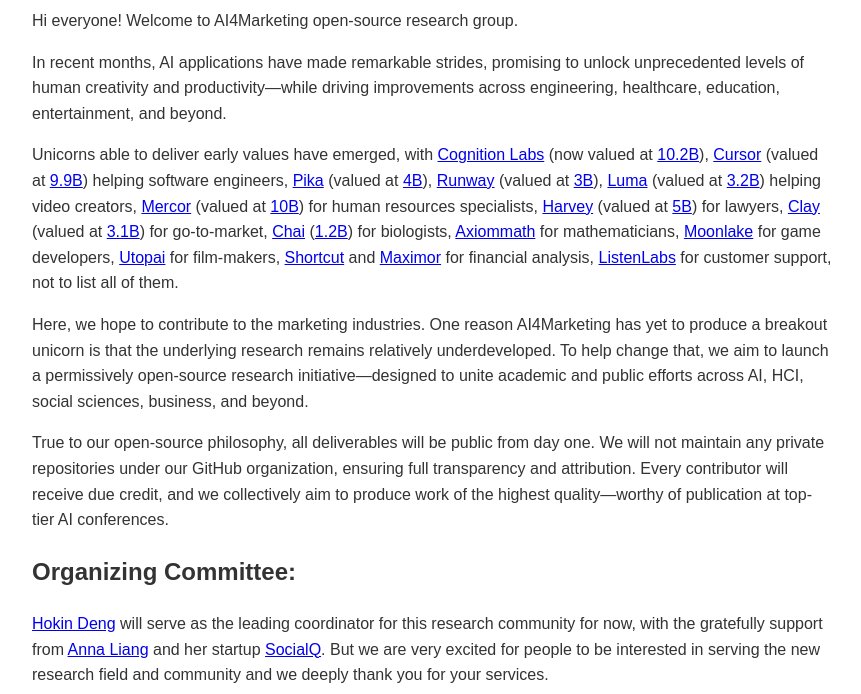
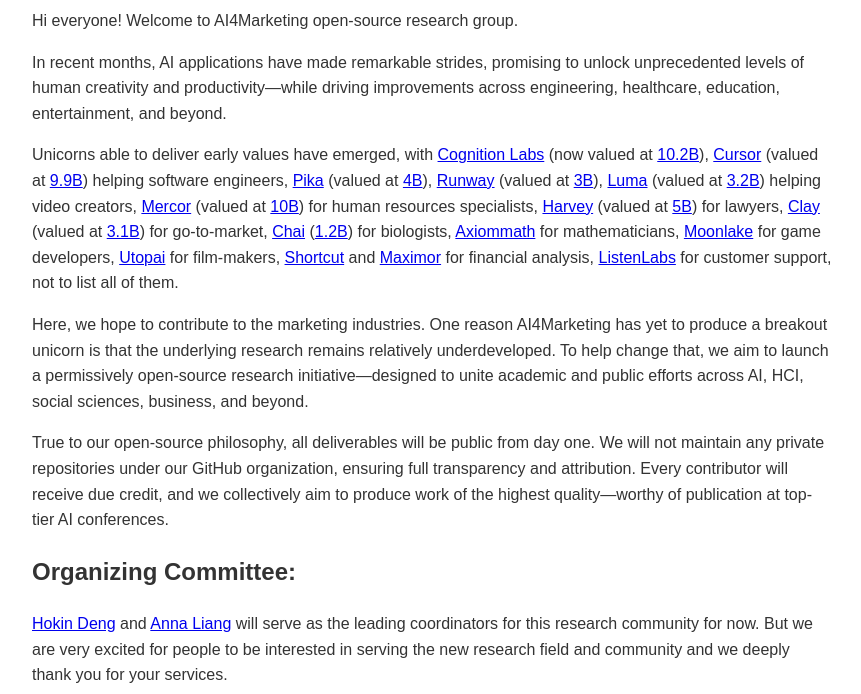
Before and after one commit to AI4Marketing/AI4Marketing.gitub.io, a plain HTML site: page index.html in a window 1280 px wide. Shown: the part 106-800 px from the top of the page, without its empty margins (208-1069 px from the left). Drawn offline with Linux system fonts and the light colour scheme.

Commit message:
Update index.html

```diff
--- a/index.html
+++ b/index.html
@@ -36,7 +36,7 @@
 
     <h2>Organizing Committee:</h2>
 
-    <p><a href="https://hokindeng.github.io/" target="_blank">Hokin Deng</a> will serve as the leading coordinator for this research community for now, with the gratefully support from <a href="https://www.linkedin.com/in/annaliang2024/" target="_blank">Anna Liang</a> and her startup <a href="https://www.thesocialq.ai/" target="_blank">SocialQ</a>. But we are very excited for people to be interested in serving the new research field and community and we deeply thank you for your services.</p>
+    <p><a href="https://hokindeng.github.io/" target="_blank">Hokin Deng</a> and <a href="https://www.linkedin.com/in/annaliang2024/" target="_blank">Anna Liang</a> will serve as the leading coordinators for this research community for now. But we are very excited for people to be interested in serving the new research field and community and we deeply thank you for your services.</p>
 
     <p>If you're a startup or company working in related fields and are interested in supporting our research, we'd love to hear from you—your collaboration would be deeply appreciated.</p>
 
```
